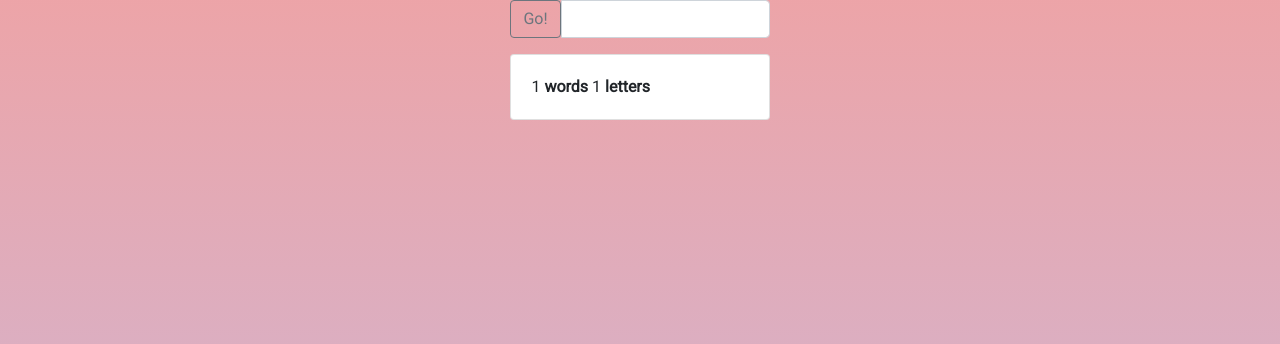
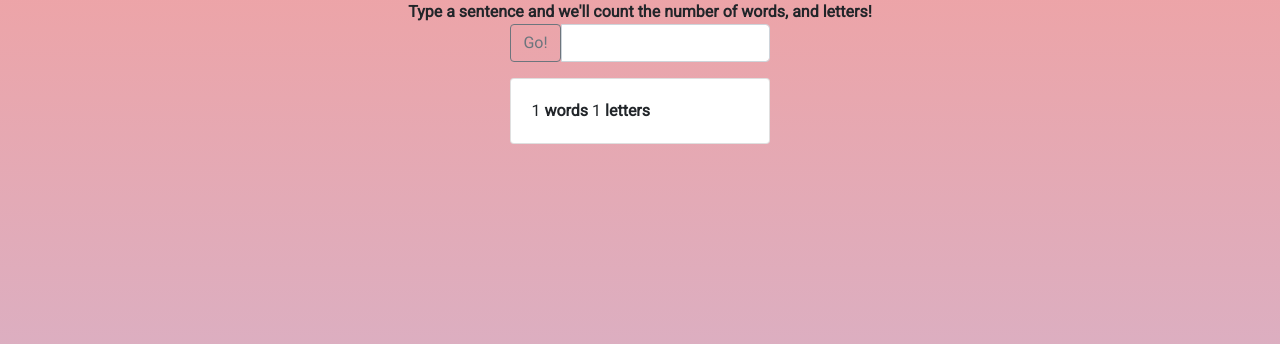
Before and after one commit to TMarwah/P3Cowboys, a Flask app: page /cowboys/tanmay/minilab in a window 1280 px wide. Shown: the part 76-420 px from the top of the page. Run offline with Flask 2, Linux system fonts and the light colour scheme; some libraries are stand-ins or nearby versions.

Commit message:
visuals/finished minilab

```diff
--- a/Cowboys/Tanmay/templates/tanmayminilab.html
+++ b/Cowboys/Tanmay/templates/tanmayminilab.html
@@ -5,7 +5,7 @@
 <link rel="stylesheet" href="https://maxcdn.bootstrapcdn.com/bootstrap/4.0.0/css/bootstrap.min.css" integrity="sha384-Gn5384xqQ1aoWXA+058RXPxPg6fy4IWvTNh0E263XmFcJlSAwiGgFAW/dAiS6JXm" crossorigin="anonymous">
 <script src="https://maxcdn.bootstrapcdn.com/bootstrap/4.0.0/js/bootstrap.min.js" integrity="sha384-JZR6Spejh4U02d8jOt6vLEHfe/JQGiRRSQQxSfFWpi1MquVdAyjUar5+76PVCmYl" crossorigin="anonymous"></script>
 <script src="https://maxcdn.bootstrapcdn.com/bootstrap/4.0.0/js/bootstrap.min.js" integrity="sha384-JZR6Spejh4U02d8jOt6vLEHfe/JQGiRRSQQxSfFWpi1MquVdAyjUar5+76PVCmYl" crossorigin="anonymous"></script>
-
+<head><strong>Type a sentence and we'll count the number of words, and letters!</strong></head>
 <form method="post">
     <div class="container">
         <div class="input-group mb-3" >
@@ -13,7 +13,6 @@
             <input type="string" class="form-control" placeholder="" aria-label="Example text with button addon" aria-describedby="button-addon1" name="sentence" min="1" max="100">
         </div>
     </div>
-
     <div class="container">
         <div class="card">
             <div class="card-body">
```
